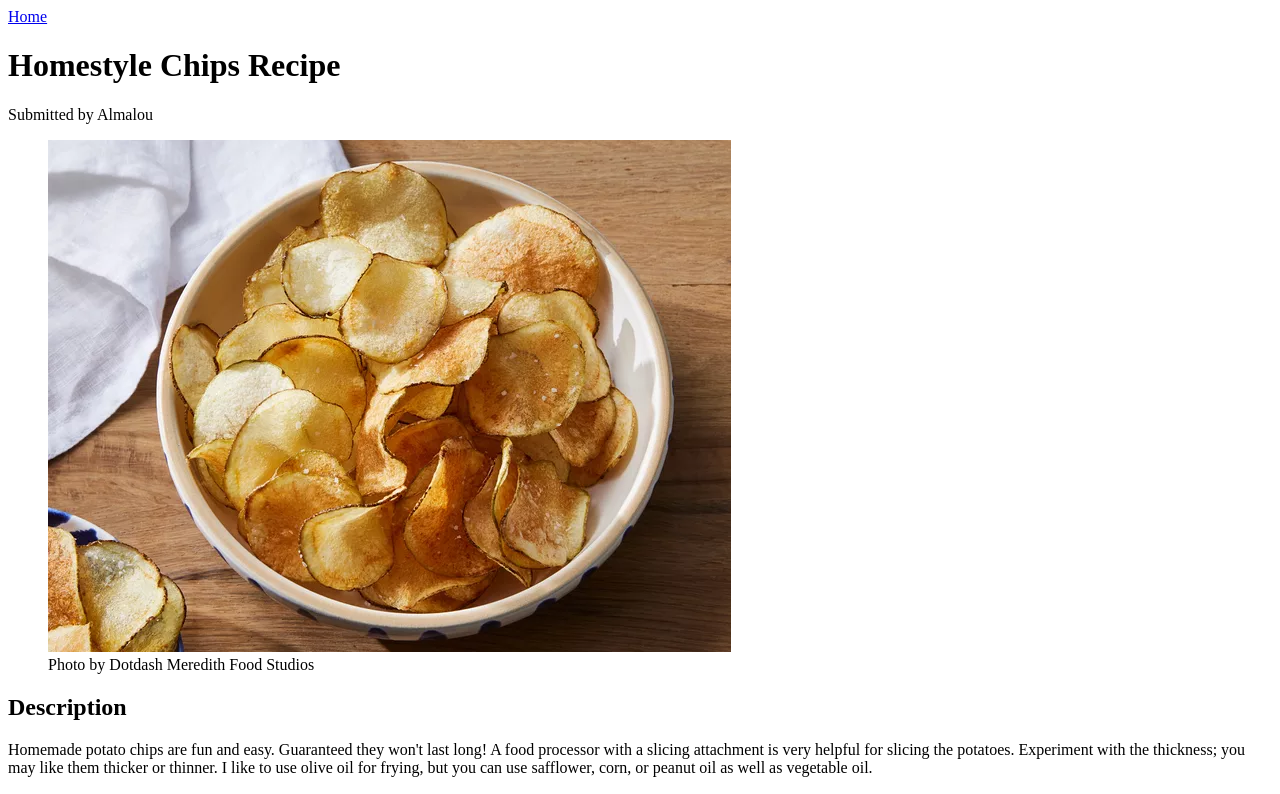
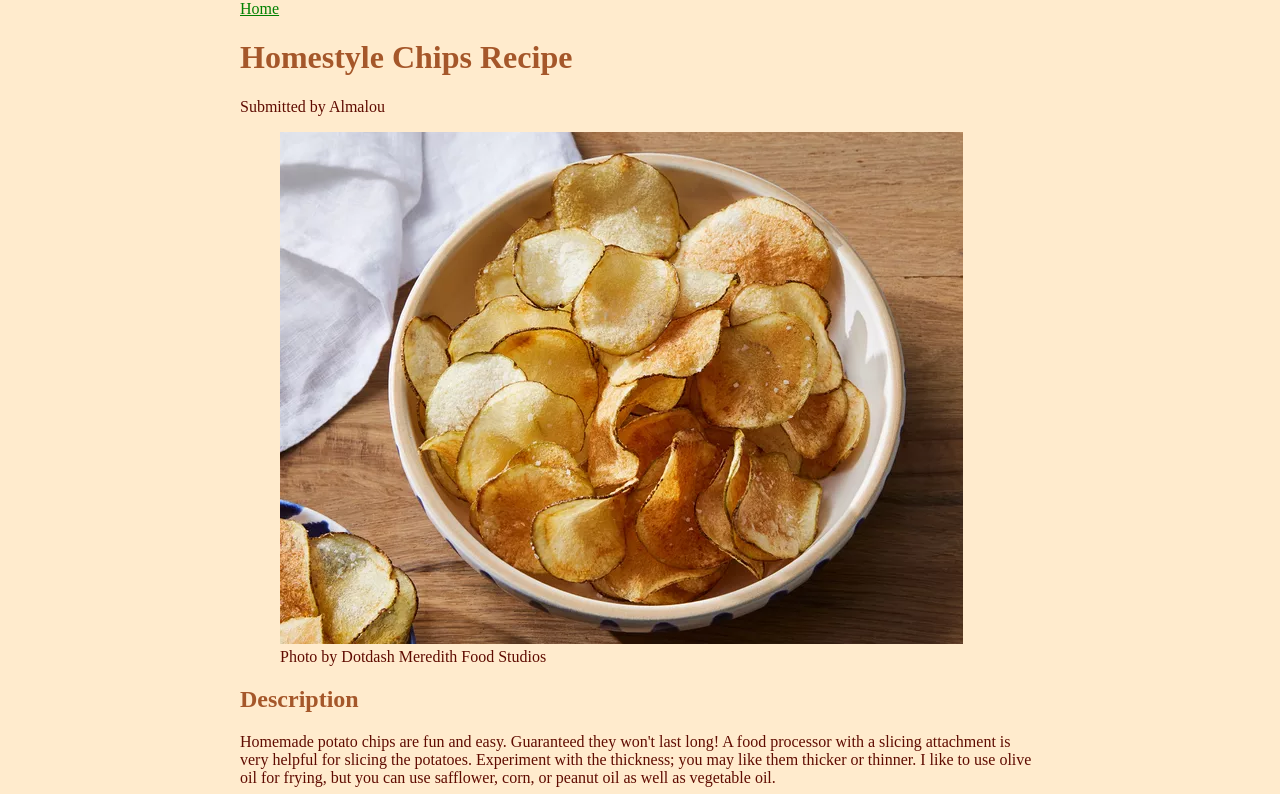
Before and after one commit to averythedetective/odin-recipes, a plain HTML site: page recipes/chips.html in a window 1280 px wide. Shown: the top 794 px of the page. Drawn offline with Linux system fonts and the light colour scheme.

Commit message:
Add CSS to the Odin Project Added colors, background colors and margin etc. to make the website presentable, if not better.

```diff
--- a/recipes/chips.html
+++ b/recipes/chips.html
@@ -5,6 +5,7 @@
     <meta charset="UTF-8">
     <meta name="viewport" content="width=device-width, initial-scale=1.0">
     <title>Homestyle Chips Recipe</title>
+    <link rel="stylesheet" href="style.css">
   </head>
 
   <body>
--- /dev/null
+++ b/recipes/style.css
@@ -0,0 +1,16 @@
+body {
+  background-color: blanchedalmond;
+  width: 800px;
+  margin: 0 auto;
+  color: rgb(95, 11, 0);
+}
+
+h1,
+h2 {
+  font-family: "Times New Roman", Times, serif;
+  color: rgb(165, 87, 42);
+}
+
+a {
+  color: green;
+}
--- /dev/null
+++ b/style.css
@@ -0,0 +1,10 @@
+body {
+  background-color: blanchedalmond;
+  width: 300px;
+  margin: 0 auto;
+  color: rgb(95, 11, 0);
+}
+
+a {
+  color: green;
+}
```
Also changed, not shown: index.html (+1 -0 lines), recipes/lasagna.html (+1 -0 lines), recipes/omelette.html (+1 -0 lines).
